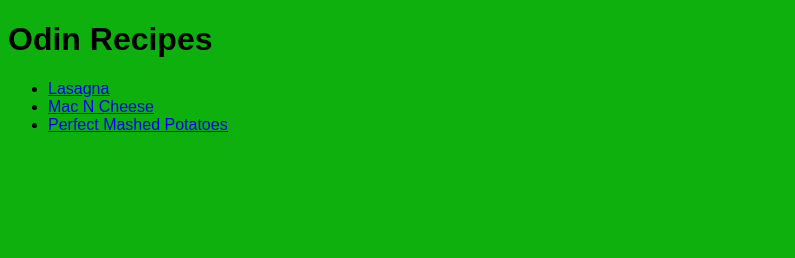
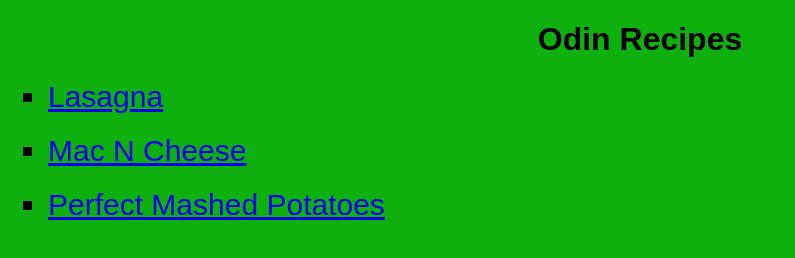
Before and after one commit to Ultimate-69/odin-recipes, a plain HTML site: page index.html in a window 1280 px wide. Shown: the whole page, without its empty margins (0-795 px from the left). Drawn offline with Linux system fonts and the light colour scheme.

Commit message:
update odin-recipes homepage to look better with css

```diff
--- /dev/null
+++ b/homepage.css
@@ -0,0 +1,20 @@
+* {
+    font-family: Arial;
+    background-color: rgb(14, 176, 14);
+}
+
+body {
+    text-align: center;
+}
+
+h2 {
+    font-style: italic;
+}
+
+li {
+    text-decoration: underline;
+    text-align: left;
+    margin-bottom: 20px;
+    font-size: 30px;
+    list-style: square;
+}
--- a/index.html
+++ b/index.html
@@ -3,7 +3,7 @@
 <head>
     <meta charset="UTF-8">
     <meta name="viewport" content="width=device-width, initial-scale=1.0">
-    <link rel="stylesheet" href="style.css">
+    <link rel="stylesheet" href="homepage.css">
     <title>Document</title>
 </head>
 <body>
```
